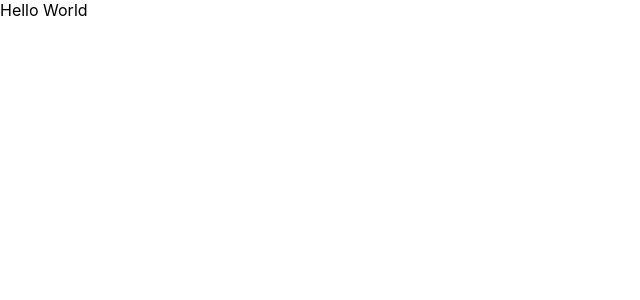
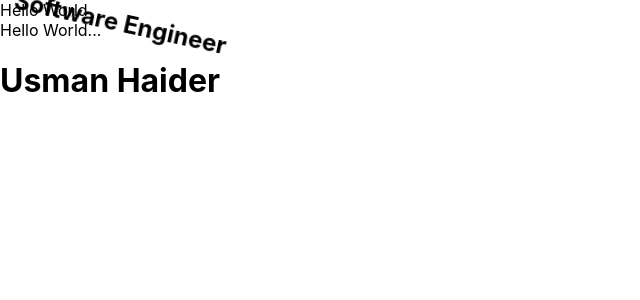
Before and after one commit to chusmanhaider/c3-reactapp, a React (Create React App) app: page / in a window 1280 px wide. Shown: the top 300 px of the page, without its empty margins (0-640 px from the left). Built offline with nearby package versions, Linux system fonts and the light colour scheme.

Commit message:
self-practice

```diff
--- a/public/index.html
+++ b/public/index.html
@@ -29,6 +29,8 @@
   <body>
     <noscript>You need to enable JavaScript to run this app.</noscript>
     <div id="root"></div>
+    <div id="root1"></div>
+    <div id="root2"></div>
     <!--
       This HTML file is a template.
       If you open it directly in the browser, you will see an empty page.
--- /dev/null
+++ b/src/Form.js
@@ -0,0 +1,12 @@
+function Form(data) {
+    return (
+      <div className="App">
+        <header className="App-headerTwo">
+          <h1>{data.name}</h1>
+          <h2>{data.job}</h2>
+        </header>
+      </div>
+    );
+  }
+
+  export default Form;
--- a/src/index.js
+++ b/src/index.js
@@ -2,13 +2,24 @@ import React from 'react';
 import ReactDOM from 'react-dom';
 import './index.css';
 import App from './App';
+import Form from './Form';
 import reportWebVitals from './reportWebVitals';
 
 ReactDOM.render(
 
-    React.createElement('div',{class:'cls'},"Hello World"),
+    React.createElement('div',{className:'cls'},"Hello World"),
     document.getElementById('root')
 
+);
+ReactDOM.render(
+
+    React.createElement('div',{className:'clsOne'},"Hello World..."),
+    document.getElementById('root1')
+
+);
+ReactDOM.render(
+    <Form name="Usman Haider" job="Software Engineer"/>,
+    document.getElementById('root2')
 );
 
 // If you want to start measuring performance in your app, pass a function
```
Also changed, not shown: 1 other file (tests, documents, lock files or other folders).
